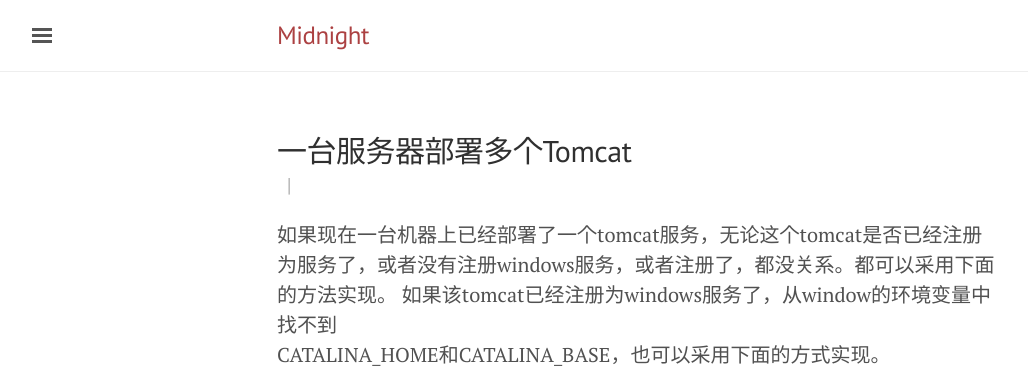
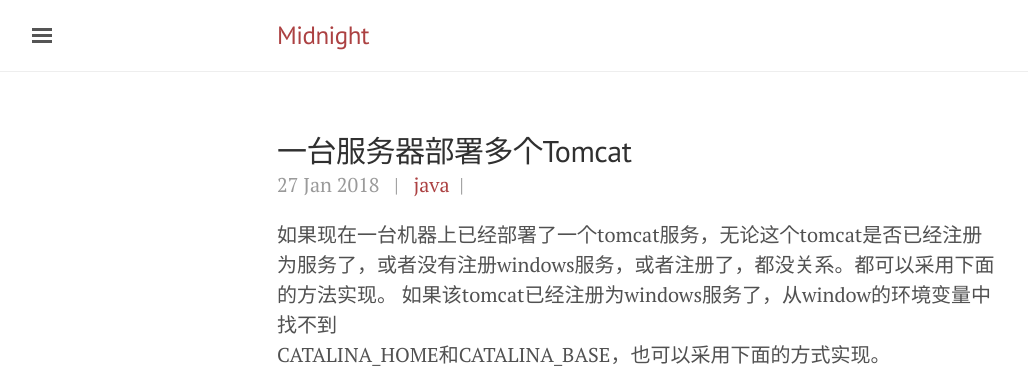
Before and after one commit to midnight2104/midnight2104.github.io, a Jekyll site: the page built from _posts/2018-1-27-一台服务器部署多个Tomcat.md, in a window 1280 px wide. Shown: the top 368 px of the page, without its empty margins (3-1031 px from the left). Built offline with Jekyll 4.4.1, drawn with Linux system fonts in a browser that asks for light colours.

Commit message:
Update post.html

```diff
--- a/_layouts/post.html
+++ b/_layouts/post.html
@@ -4,9 +4,9 @@ layout: default
 
 <div class="post">
   <h2 class="post-title">{{ page.title }}</h2>
-  <span class="post-date">{{ post.date | date_to_string }} &nbsp;     | &nbsp;
-    {% if post.tags %}
-    {% for tag in post.tags %}
+  <span class="post-date">{{ page.date | date_to_string }} &nbsp;     | &nbsp;
+    {% if page.tags %}
+    {% for tag in page.tags %}
     <a href="{{ site.baseurl }}/tag/tags/#{{ tag | slugify }}" class="post-tag">{{ tag }}</a>&nbsp;     | &nbsp;
     {% endfor %}
     {% endif %}
```
